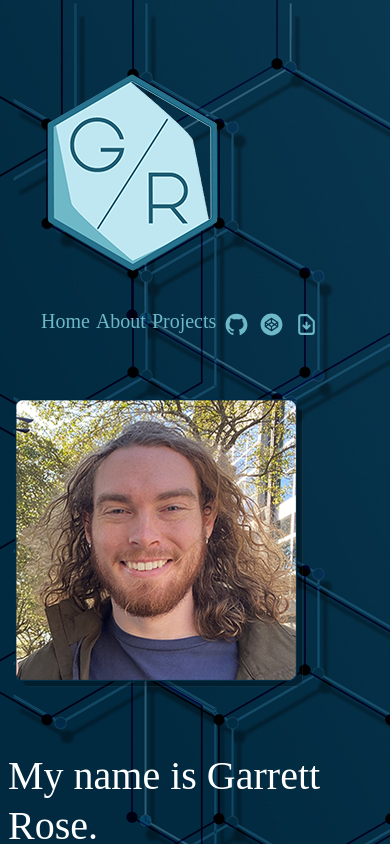
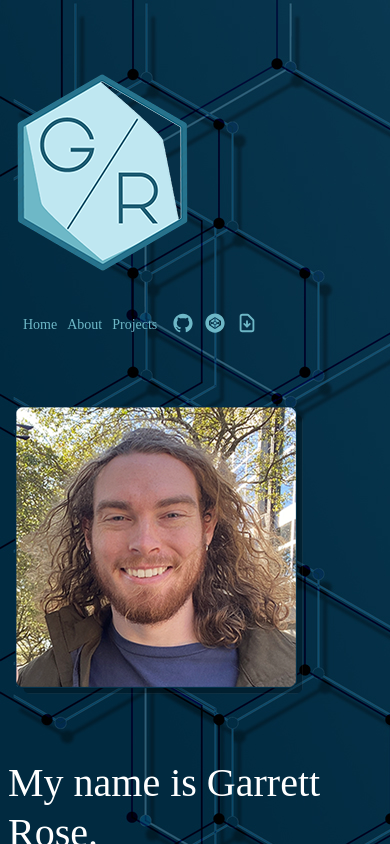
Before and after one commit to GLRose/Portfolio-React, a React (Create React App) app: page / in a window 390 px wide. Shown: the top 844 px of the page. Built offline with nearby package versions, Linux system fonts and the light colour scheme; a web font is replaced by a local one.

Commit message:
alignment and sizing to fit mobile better

```diff
--- a/src/components/Info.css
+++ b/src/components/Info.css
@@ -24,12 +24,6 @@
   animation-iteration-count: 1;
 }
 
-.infoCard .Face{
-  margin-left: auto;
-  margin-right: auto;
-  width: 300px;
-  height: 300px;
-}
 @keyframes fading {
   0% {
     opacity: 0;
--- a/src/components/Navbar.css
+++ b/src/components/Navbar.css
@@ -36,11 +36,22 @@ li a {
 }
 
 @media screen and (max-width: 600px) {
+  .navbar{
+    display: flex;
+    margin-left: -15px;
+  }
   li {
-    font-size: 20px;
-    padding: 3px;
+   display: flex;
+   font-size: 14px;
+   margin-left: -10px;
+
   }
   .socials {
-    font-size: 25px;
+    display: flex;
+    font-size: 22px;
+
+  }
+  .default .defaultLogo{
+    margin-left: -30px;
   }
 }
```
